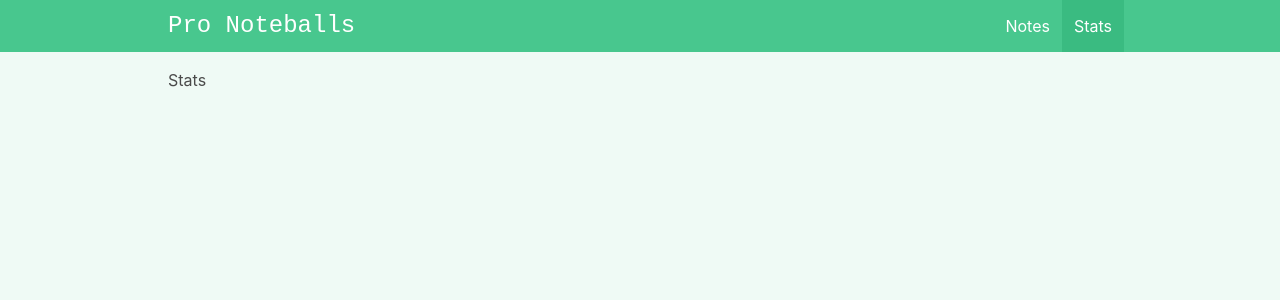
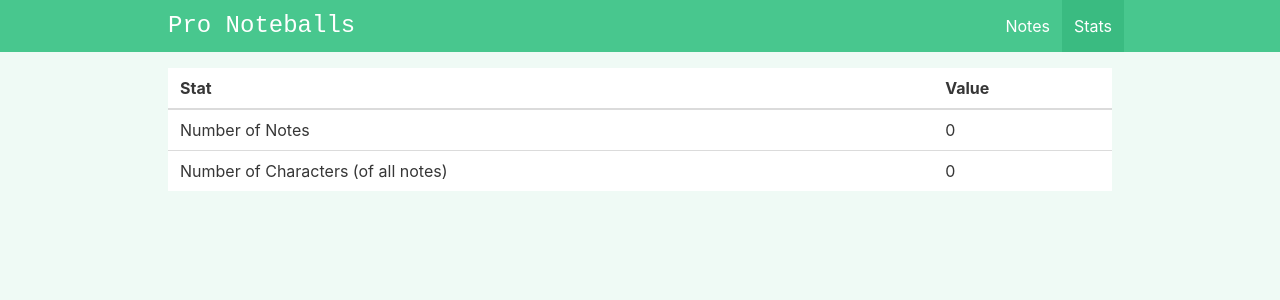
Before and after one commit to Saba-Var/Pro-Noteballs, a Vue app: page /stats in a window 1280 px wide. Shown: the top 300 px of the page. Built offline with nearby package versions, Linux system fonts and the light colour scheme.

Commit message:
feat: stats table

```diff
--- a/src/components/Layout/NavBar.vue
+++ b/src/components/Layout/NavBar.vue
@@ -23,8 +23,23 @@
 
       <div id="navbarBasicExample" :class="{ 'is-active': showMobileNavBar }" class="navbar-menu">
         <div class="navbar-end">
-          <RouterLink active-class="is-active" to="/" class="navbar-item">Notes</RouterLink>
-          <RouterLink active-class="is-active" to="/stats" class="navbar-item">Stats</RouterLink>
+          <RouterLink
+            @click="showMobileNavBar = !showMobileNavBar"
+            active-class="is-active"
+            class="navbar-item"
+            to="/"
+          >
+            Notes
+          </RouterLink>
+
+          <RouterLink
+            @click="showMobileNavBar = !showMobileNavBar"
+            active-class="is-active"
+            class="navbar-item"
+            to="/stats"
+          >
+            Stats</RouterLink
+          >
         </div>
       </div>
     </div>
--- a/src/stores/notes.js
+++ b/src/stores/notes.js
@@ -33,5 +33,19 @@ export const useNotesStore = defineStore('notes', () => {
     }
   })
 
-  return { notes, noteAddHandler, deleteNoteHandler, getNoteContent, editNoteHandler }
+  const totalNotesCount = computed(() => notes.value.length)
+
+  const totalCharactersCount = computed(() => {
+    return notes.value.reduce((acc, note) => acc + note.content.length, 0)
+  })
+
+  return {
+    totalCharactersCount,
+    deleteNoteHandler,
+    totalNotesCount,
+    editNoteHandler,
+    getNoteContent,
+    noteAddHandler,
+    notes
+  }
 })
--- a/src/views/ViewStats.vue
+++ b/src/views/ViewStats.vue
@@ -1,5 +1,30 @@
-<script setup></script>
+<template>
+  <div class="stats">
+    <table class="table is-fullwidth">
+      <thead>
+        <tr>
+          <th>Stat</th>
+          <th>Value</th>
+        </tr>
+      </thead>
 
-<template>
-  <h1>Stats</h1>
+      <tbody>
+        <tr>
+          <td>Number of Notes</td>
+          <td>{{ totalNotesCount }}</td>
+        </tr>
+
+        <tr>
+          <td>Number of Characters (of all notes)</td>
+          <td>{{ totalCharactersCount }}</td>
+        </tr>
+      </tbody>
+    </table>
+  </div>
 </template>
+
+<script setup>
+import { useNotesStore } from '@/stores/notes'
+
+const { totalNotesCount, totalCharactersCount } = useNotesStore()
+</script>
```
